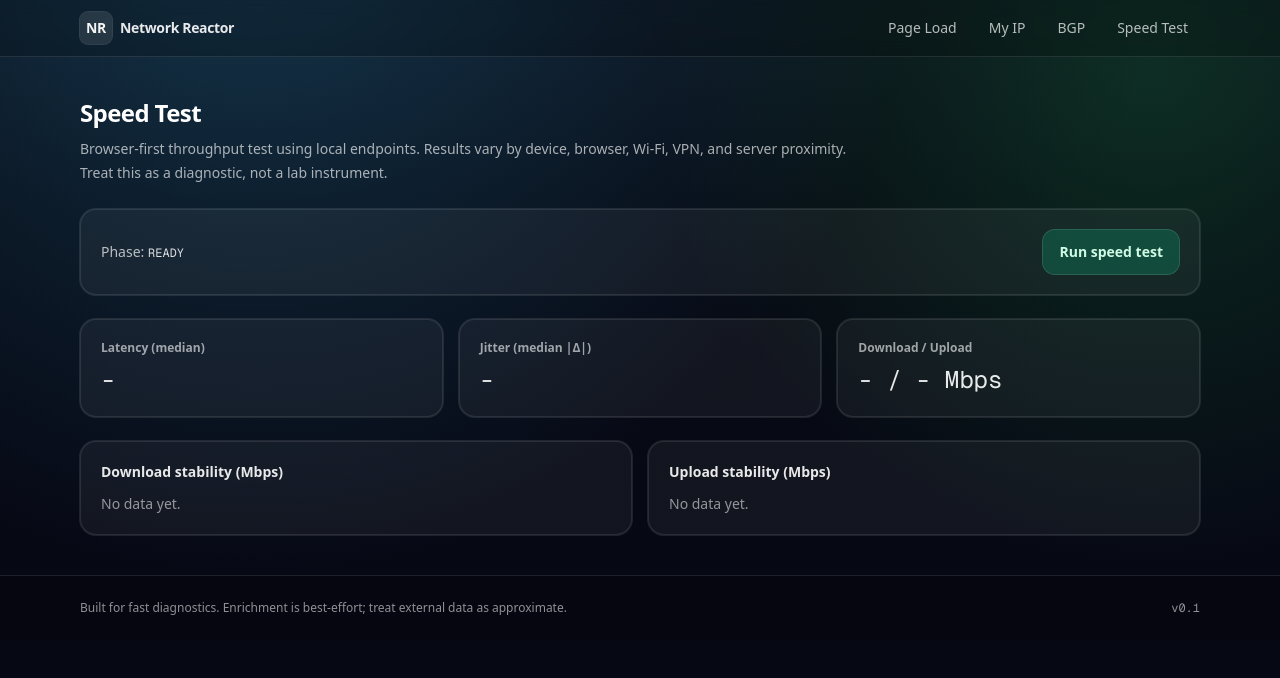
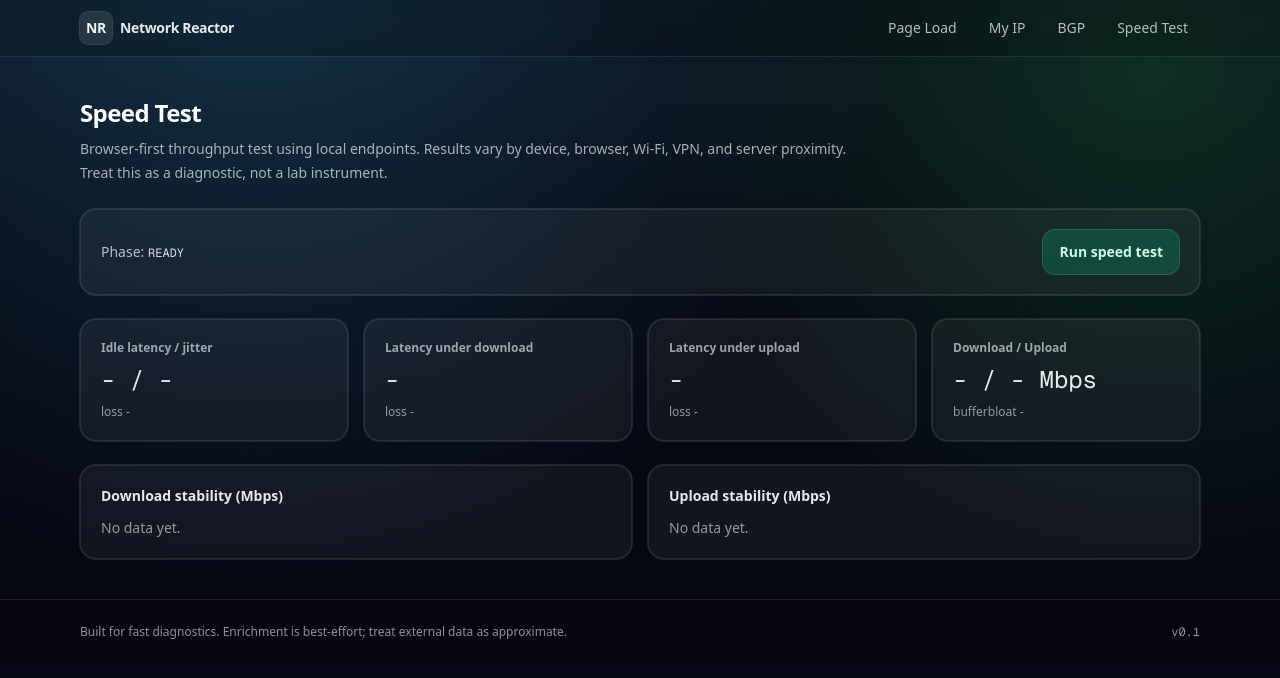
Before and after one commit to sarveshkapre/network-reactor, a Next.js app: page /speedtest in a window 1280 px wide. Shown: the top 678 px of the page. Built offline with nearby package versions, Linux system fonts and the light colour scheme.

Commit message:
feat(speedtest): loaded latency + bufferbloat + safer streams

```diff
--- a/src/app/api/speed/download/route.ts
+++ b/src/app/api/speed/download/route.ts
@@ -6,6 +6,21 @@ function clamp(n: number, min: number, max: number) {
   return Math.min(max, Math.max(min, n));
 }
 
+function makeTemplate(size: number) {
+  const out = new Uint8Array(size);
+  // Fast, deterministic PRNG (xorshift32) to produce incompressible-ish bytes without crypto cost.
+  let x = 0x6d2b79f5;
+  for (let i = 0; i < out.length; i++) {
+    x ^= x << 13;
+    x ^= x >>> 17;
+    x ^= x << 5;
+    out[i] = x & 0xff;
+  }
+  return out;
+}
+
+const TEMPLATE = makeTemplate(64 * 1024);
+
 export async function GET(req: NextRequest) {
   const { searchParams } = new URL(req.url);
   const sizeMbRaw = Number(searchParams.get("mb") ?? "16");
@@ -13,8 +28,6 @@ export async function GET(req: NextRequest) {
   const totalBytes = sizeMb * 1024 * 1024;
 
   const chunkSize = 64 * 1024;
-  const encoder = new TextEncoder();
-  const seed = encoder.encode("network-reactor-speedtest-");
 
   let sent = 0;
   const stream = new ReadableStream<Uint8Array>({
@@ -25,11 +38,8 @@ export async function GET(req: NextRequest) {
         return;
       }
       const n = Math.min(chunkSize, remaining);
-      const buf = new Uint8Array(n);
-      // Fill deterministically (avoid compressibility being too extreme).
-      for (let i = 0; i < n; i++) {
-        buf[i] = seed[(sent + i) % seed.length] ?? 0x5a;
-      }
+      // Copy from a deterministic template to reduce compressibility while avoiding per-chunk PRNG cost.
+      const buf = TEMPLATE.slice(0, n);
       sent += n;
       controller.enqueue(buf);
     },
@@ -38,7 +48,11 @@ export async function GET(req: NextRequest) {
   return new Response(stream, {
     headers: {
       "content-type": "application/octet-stream",
+      // Try to prevent platform compression from affecting throughput measurements.
+      "content-encoding": "identity",
+      vary: "accept-encoding",
       "cache-control": "no-store",
+      "x-content-type-options": "nosniff",
       "x-bytes": String(totalBytes),
     },
   });
--- a/src/app/api/speed/upload/route.ts
+++ b/src/app/api/speed/upload/route.ts
@@ -29,5 +29,5 @@ export async function POST(req: NextRequest) {
     ok: true,
     bytesReceived: total,
     iso: new Date().toISOString(),
-  });
+  }, { headers: { "cache-control": "no-store" } });
 }
--- a/src/app/speedtest/page.tsx
+++ b/src/app/speedtest/page.tsx
@@ -15,50 +15,83 @@ function fmt(n: number) {
   return n.toFixed(1);
 }
 
+function median(a: number[]) {
+  if (!a.length) return null;
+  const s = [...a].sort((x, y) => x - y);
+  return s[Math.floor(s.length / 2)] ?? null;
+}
+
+function jitterMedianAbsDelta(a: number[]) {
+  if (a.length < 2) return null;
+  const diffs = a.slice(1).map((v, i) => Math.abs(v - a[i]!));
+  return median(diffs);
+}
+
 export default function SpeedTestPage() {
   const [phase, setPhase] = useState<Phase>("idle");
   const [error, setError] = useState<string>("");
   const [latencies, setLatencies] = useState<number[]>([]);
+  const [idleLoss, setIdleLoss] = useState<number>(0);
   const [downloadMbps, setDownloadMbps] = useState<number | null>(null);
   const [uploadMbps, setUploadMbps] = useState<number | null>(null);
   const [downloadSeries, setDownloadSeries] = useState<number[]>([]);
   const [uploadSeries, setUploadSeries] = useState<number[]>([]);
+  const [downloadLoadedLatencies, setDownloadLoadedLatencies] = useState<number[]>([]);
+  const [downloadLoadedLoss, setDownloadLoadedLoss] = useState<number>(0);
+  const [uploadLoadedLatencies, setUploadLoadedLatencies] = useState<number[]>([]);
+  const [uploadLoadedLoss, setUploadLoadedLoss] = useState<number>(0);
 
-  const jitter = useMemo(() => {
-    if (latencies.length < 2) return null;
-    const diffs = latencies.slice(1).map((v, i) => Math.abs(v - latencies[i]!));
-    diffs.sort((a, b) => a - b);
-    return diffs[Math.floor(diffs.length / 2)] ?? null;
-  }, [latencies]);
+  const jitter = useMemo(() => jitterMedianAbsDelta(latencies), [latencies]);
 
-  const medianLatency = useMemo(() => {
-    if (!latencies.length) return null;
-    const a = [...latencies].sort((x, y) => x - y);
-    return a[Math.floor(a.length / 2)] ?? null;
-  }, [latencies]);
+  const medianLatency = useMemo(() => median(latencies), [latencies]);
+  const loadedDownloadMedian = useMemo(() => median(downloadLoadedLatencies), [downloadLoadedLatencies]);
+  const loadedUploadMedian = useMemo(() => median(uploadLoadedLatencies), [uploadLoadedLatencies]);
+
+  const bufferbloatMs = useMemo(() => {
+    if (medianLatency == null) return null;
+    const worstLoaded = Math.max(loadedDownloadMedian ?? 0, loadedUploadMedian ?? 0);
+    if (!worstLoaded) return null;
+    return Math.max(0, worstLoaded - medianLatency);
+  }, [medianLatency, loadedDownloadMedian, loadedUploadMedian]);
+
+  function lossPct(lost: number, okCount: number) {
+    const total = lost + okCount;
+    if (!total) return null;
+    return (lost / total) * 100;
+  }
 
   const run = async () => {
     setError("");
     setLatencies([]);
+    setIdleLoss(0);
     setDownloadMbps(null);
     setUploadMbps(null);
     setDownloadSeries([]);
     setUploadSeries([]);
+    setDownloadLoadedLatencies([]);
+    setDownloadLoadedLoss(0);
+    setUploadLoadedLatencies([]);
+    setUploadLoadedLoss(0);
 
     try {
       setPhase("ping");
-      const p = await measurePing({ samples: 10 });
+      const p = await measurePing({ samples: 10, timeoutMs: 1200 });
       setLatencies(p.latenciesMs);
+      setIdleLoss(p.lost);
 
       setPhase("download");
       const d = await measureDownload({ durationMs: 8000, concurrency: 4, mbPerRequest: 16 });
       setDownloadMbps(d.mbps);
       setDownloadSeries(d.seriesMbps);
+      setDownloadLoadedLatencies(d.loadedLatenciesMs);
+      setDownloadLoadedLoss(d.loadedLost);
 
       setPhase("upload");
       const u = await measureUpload({ durationMs: 8000, concurrency: 3, mbPerPost: 2 });
       setUploadMbps(u.mbps);
       setUploadSeries(u.seriesMbps);
+      setUploadLoadedLatencies(u.loadedLatenciesMs);
+      setUploadLoadedLoss(u.loadedLost);
 
       setPhase("done");
     } catch (e) {
@@ -100,10 +133,27 @@ export default function SpeedTestPage() {
         ) : null}
       </section>
 
-      <section className="grid grid-cols-1 gap-4 md:grid-cols-3">
-        <Metric label="Latency (median)" value={medianLatency != null ? `${Math.round(medianLatency)} ms` : "-"} />
-        <Metric label="Jitter (median |Δ|)" value={jitter != null ? `${Math.round(jitter)} ms` : "-"} />
-        <Metric label="Download / Upload" value={`${downloadMbps != null ? fmt(downloadMbps) : "-"} / ${uploadMbps != null ? fmt(uploadMbps) : "-"} Mbps`} />
+      <section className="grid grid-cols-1 gap-4 md:grid-cols-4">
+        <Metric
+          label="Idle latency / jitter"
+          value={`${medianLatency != null ? `${Math.round(medianLatency)} ms` : "-"} / ${jitter != null ? `${Math.round(jitter)} ms` : "-"}`}
+          sub={`loss ${lossPct(idleLoss, latencies.length) != null ? `${lossPct(idleLoss, latencies.length)!.toFixed(0)}%` : "-"}`}
+        />
+        <Metric
+          label="Latency under download"
+          value={loadedDownloadMedian != null ? `${Math.round(loadedDownloadMedian)} ms` : "-"}
+          sub={`loss ${lossPct(downloadLoadedLoss, downloadLoadedLatencies.length) != null ? `${lossPct(downloadLoadedLoss, downloadLoadedLatencies.length)!.toFixed(0)}%` : "-"}`}
+        />
+        <Metric
+          label="Latency under upload"
+          value={loadedUploadMedian != null ? `${Math.round(loadedUploadMedian)} ms` : "-"}
+          sub={`loss ${lossPct(uploadLoadedLoss, uploadLoadedLatencies.length) != null ? `${lossPct(uploadLoadedLoss, uploadLoadedLatencies.length)!.toFixed(0)}%` : "-"}`}
+        />
+        <Metric
+          label="Download / Upload"
+          value={`${downloadMbps != null ? fmt(downloadMbps) : "-"} / ${uploadMbps != null ? fmt(uploadMbps) : "-"} Mbps`}
+          sub={bufferbloatMs != null ? `bufferbloat +${Math.round(bufferbloatMs)}ms` : "bufferbloat -"}
+        />
       </section>
 
       <section className="grid grid-cols-1 gap-4 md:grid-cols-2">
@@ -118,11 +168,12 @@ export default function SpeedTestPage() {
   );
 }
 
-function Metric({ label, value }: { label: string; value: string }) {
+function Metric({ label, value, sub }: { label: string; value: string; sub?: string }) {
   return (
     <div className="rounded-2xl border border-white/10 bg-white/5 p-5 ring-1 ring-white/10">
       <div className="text-xs font-semibold text-white/60">{label}</div>
       <div className="mt-2 font-mono text-2xl text-white/90">{value}</div>
+      {sub ? <div className="mt-2 text-xs text-white/55">{sub}</div> : null}
     </div>
   );
 }
@@ -155,18 +206,32 @@ function Sparkline({ series }: { series: number[] }) {
   );
 }
 
-async function measurePing(opts: { samples: number }) {
-  const latenciesMs: number[] = [];
-  for (let i = 0; i < opts.samples; i++) {
+async function pingOnce(timeoutMs: number) {
+  const controller = new AbortController();
+  const t = setTimeout(() => controller.abort(), timeoutMs);
+  try {
     const t0 = performance.now();
-    const res = await fetch("/api/speed/ping", { cache: "no-store" });
+    const res = await fetch("/api/speed/ping", { cache: "no-store", signal: controller.signal });
     if (!res.ok) throw new Error(`ping HTTP ${res.status}`);
     await res.json();
-    const dt = performance.now() - t0;
-    latenciesMs.push(dt);
+    return { ok: true as const, ms: performance.now() - t0 };
+  } catch {
+    return { ok: false as const, ms: null as number | null };
+  } finally {
+    clearTimeout(t);
+  }
+}
+
+async function measurePing(opts: { samples: number; timeoutMs: number }) {
+  const latenciesMs: number[] = [];
+  let lost = 0;
+  for (let i = 0; i < opts.samples; i++) {
+    const r = await pingOnce(opts.timeoutMs);
+    if (r.ok && r.ms != null) latenciesMs.push(r.ms);
+    else lost++;
     await sleep(120);
   }
-  return { latenciesMs };
+  return { latenciesMs, lost };
 }
 
 async function measureDownload(opts: { durationMs: number; concurrency: number; mbPerRequest: number }) {
@@ -185,6 +250,18 @@ async function measureDownload(opts: { durationMs: number; concurrency: number;
     lastSampleAt = now;
     lastBytes = totalBytes;
   }, 1000);
+
+  const loadedLatenciesMs: number[] = [];
+  let loadedLost = 0;
+
+  const loadedPinger = (async () => {
+    while (performance.now() < endAt) {
+      const r = await pingOnce(1200);
+      if (r.ok && r.ms != null) loadedLatenciesMs.push(r.ms);
+      else loadedLost++;
+      await sleep(220);
+    }
+  })();
 
   const workers = Array.from({ length: opts.concurrency }, async () => {
     while (performance.now() < endAt) {
@@ -213,10 +290,11 @@ async function measureDownload(opts: { durationMs: number; concurrency: number;
   });
 
   await Promise.all(workers);
+  await loadedPinger;
   clearInterval(sampler);
 
   const elapsedMs = opts.durationMs;
-  return { mbps: mbps(totalBytes, elapsedMs), seriesMbps };
+  return { mbps: mbps(totalBytes, elapsedMs), seriesMbps, loadedLatenciesMs, loadedLost };
 }
 
 async function measureUpload(opts: { durationMs: number; concurrency: number; mbPerPost: number }) {
@@ -238,6 +316,18 @@ async function measureUpload(opts: { durationMs: number; concurrency: number; mb
     lastSampleAt = now;
     lastBytes = totalBytes;
   }, 1000);
+
+  const loadedLatenciesMs: number[] = [];
+  let loadedLost = 0;
+
+  const loadedPinger = (async () => {
+    while (performance.now() < endAt) {
+      const r = await pingOnce(1200);
+      if (r.ok && r.ms != null) loadedLatenciesMs.push(r.ms);
+      else loadedLost++;
+      await sleep(220);
+    }
+  })();
 
   const workers = Array.from({ length: opts.concurrency }, async () => {
     while (performance.now() < endAt) {
@@ -262,10 +352,11 @@ async function measureUpload(opts: { durationMs: number; concurrency: number; mb
   });
 
   await Promise.all(workers);
+  await loadedPinger;
   clearInterval(sampler);
 
   const elapsedMs = opts.durationMs;
-  return { mbps: mbps(totalBytes, elapsedMs), seriesMbps };
+  return { mbps: mbps(totalBytes, elapsedMs), seriesMbps, loadedLatenciesMs, loadedLost };
 }
 
 function sleep(ms: number) {
```
